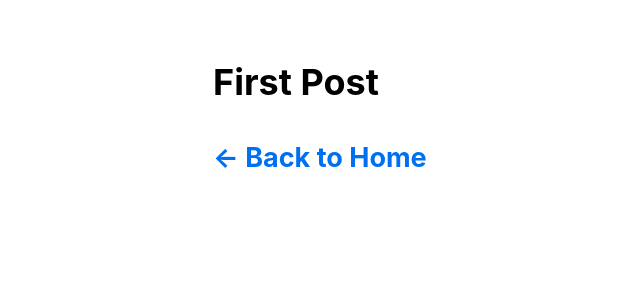
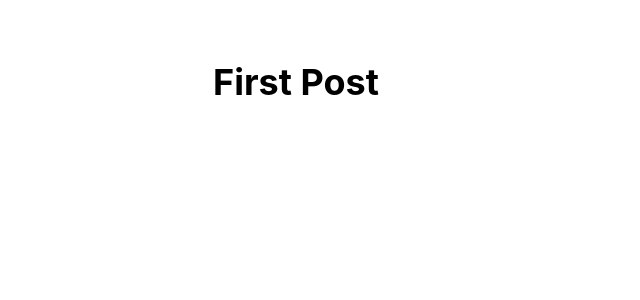
Before and after one commit to gonzs/nextjs-course-blog, a Next.js app: page /posts/first-post in a window 1280 px wide. Shown: the top 300 px of the page, without its empty margins (121-761 px from the left). Built offline with nearby package versions, Linux system fonts and the light colour scheme.

Commit message:
remove back link

```diff
--- a/pages/posts/first-post.js
+++ b/pages/posts/first-post.js
@@ -10,10 +10,6 @@ export default function FirstPost() {
       </Head>
 
       <h1>First Post</h1>
-
-      <h2>
-        <Link href="/">← Back to Home</Link>
-      </h2>
     </Layout>
   );
 }
```
